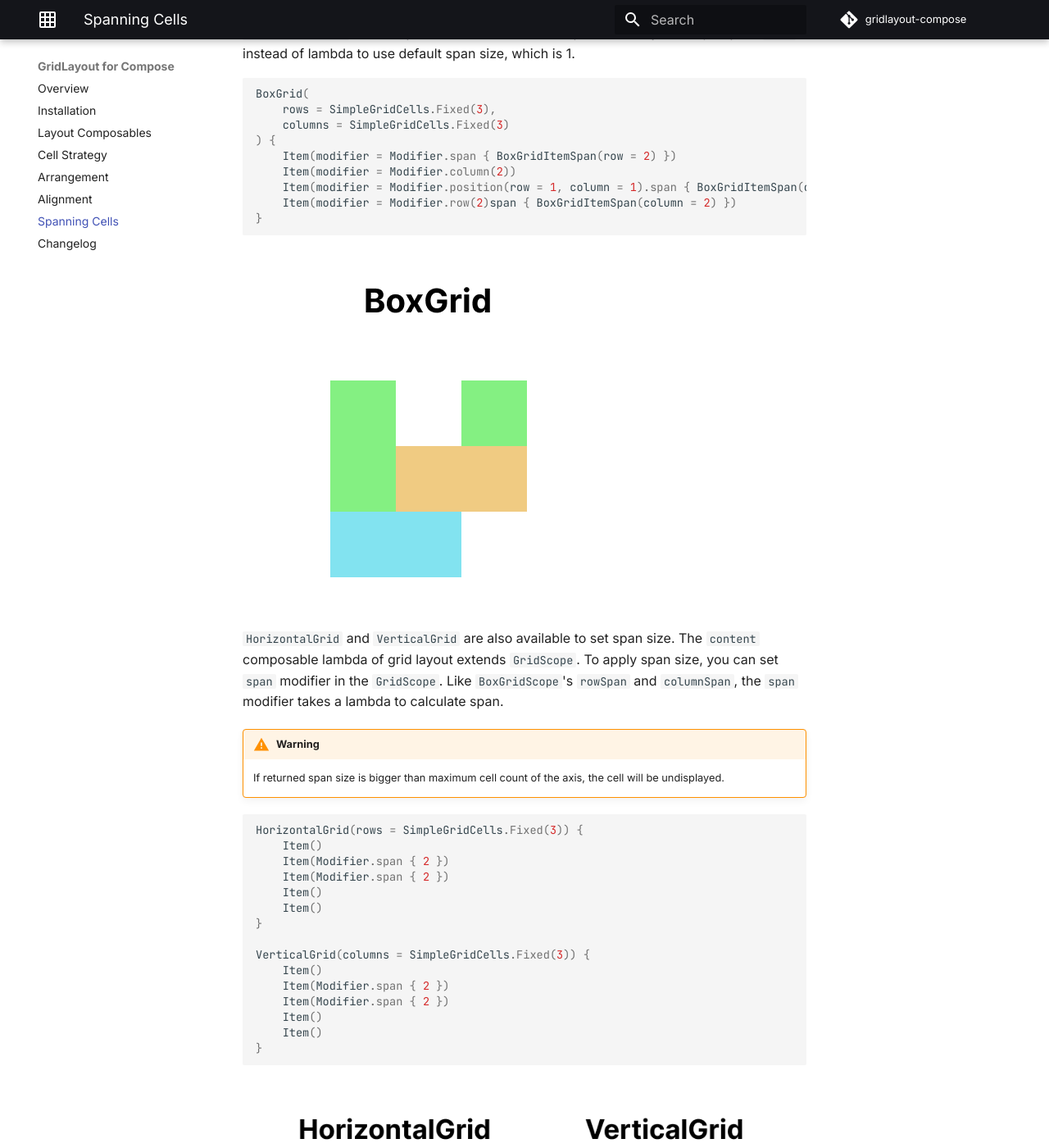
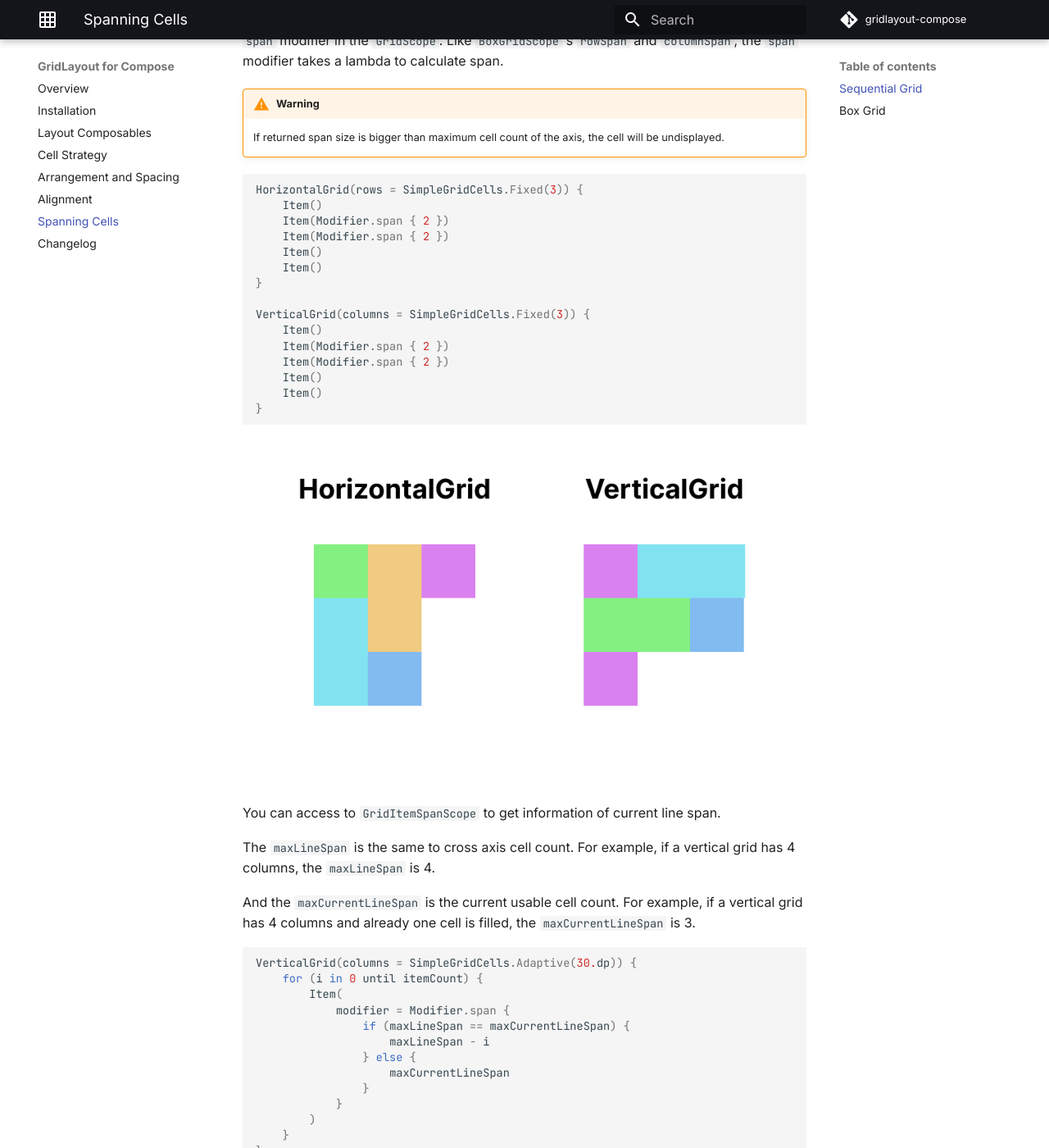
Before and after one commit to cheonjaeung/gridlayout-compose, an MkDocs documentation site: the page built from docs/span.md, in a window 1280 px wide and 1400 px high, scrolled down 245 px. Shown: the whole window at 82% size. Built offline with MkDocs 1.6.1 and Material for MkDocs 9.7.7, drawn with Linux system fonts in a browser that asks for light colours; comment, search, counter and statistics services are not loaded; some of the changed text lies outside the part shown.

Commit message:
Update docs

````diff
--- a/docs/layout-composables.md
+++ b/docs/layout-composables.md
@@ -32,8 +32,8 @@ BoxGrid(
 ```
 
 !!! note
-    You can see `rows` and `columns` parameter for `HorizontalGrid` and `VerticalGrid`.
-    This parameter is required parameter for grid layout.
+    You can see `rows` and `columns` parameter for `BoxGrid`.
+    This parameters are required parameter for grid layout.
     For details, see [cell strategy](./cell-strategy.md) section.
 
 ## Sequential Grid
--- a/docs/span.md
+++ b/docs/span.md
@@ -1,25 +1,6 @@
 # Spanning Cells
 
-The `content` composable lambda of grid layout extends `BoxGridScope`.
-In the `BoxGridScope`, you can use `rowSpan` and `columnSpan` modifier to set span size of cell.
-
-The `span` modifiers take a lambda to calculate spans.
-The lambda returns a `BoxGridItemSpan` which represents row and column span size.
-Or you can just pass `null` instead of lambda to use default span size, which is 1.
-
-```kotlin
-BoxGrid(
-    rows = SimpleGridCells.Fixed(3),
-    columns = SimpleGridCells.Fixed(3)
-) {
-    Item(modifier = Modifier.span { BoxGridItemSpan(row = 2) })
-    Item(modifier = Modifier.column(2))
-    Item(modifier = Modifier.position(row = 1, column = 1).span { BoxGridItemSpan(column = 2) })
-    Item(modifier = Modifier.row(2)span { BoxGridItemSpan(column = 2) })
-}
-```
-
-![span-graphics1](images/span-graphics.png)
+## Sequential Grid
 
 `HorizontalGrid` and `VerticalGrid` are also available to set span size.
 The `content` composable lambda of grid layout extends `GridScope`.
@@ -49,28 +30,82 @@ VerticalGrid(columns = SimpleGridCells.Fixed(3)) {
 
 ![span-graphics2](images/span-graphics2.png)
 
-The scope of lambda parameter is called `GridItemSpanScope`.
-In the `GridItemSpanScope`, you can access to information of current line via `maxLineSpan` and `maxCurrentLineSpan`.
+You can access to `GridItemSpanScope` to get information of current line span.
 
-`maxLineSpan` is the same to cross axis cell count.
-If a vertical grid has 4 columns, the `maxLineSpan` is 4.
+The `maxLineSpan` is the same to cross axis cell count.
+For example, if a vertical grid has 4 columns, the `maxLineSpan` is 4.
 
-`maxCurrentLineSpan` is current usable cell count.
-If a vertical grid has 4 columns and already one cell is filled, the `maxCurrentLineSpan` is 3.
-
-The following code is an example of the span calculation with span information.
+And the `maxCurrentLineSpan` is the current usable cell count.
+For example, if a vertical grid has 4 columns and already one cell is filled, the `maxCurrentLineSpan` is 3.
 
 ```kotlin
 VerticalGrid(columns = SimpleGridCells.Adaptive(30.dp)) {
-    for (i in 0 until itemCount)
-    Item(
-        modifier = Modifier.span {
-            if (maxLineSpan == maxCurrentLineSpan) {
-                maxLineSpan - i
-            } else {
-                maxCurrentLineSpan
+    for (i in 0 until itemCount) {
+        Item(
+            modifier = Modifier.span {
+                if (maxLineSpan == maxCurrentLineSpan) {
+                    maxLineSpan - i
+                } else {
+                    maxCurrentLineSpan
+                }
             }
-        }
-    )
+        )
+    }
 }
 ```
+
+## Box Grid
+
+The `content` composable lambda of grid layout extends `BoxGridScope`.
+In the `BoxGridScope`, you can use `rowSpan` and `columnSpan` modifier to set span size of cell.
+
+The `span` modifiers take a lambda to calculate spans.
+The lambda returns a `BoxGridItemSpan` which represents row and column span size.
+Or you can just pass `null` instead of lambda to use default span size, which is 1.
+
+```kotlin
+BoxGrid(
+    rows = SimpleGridCells.Fixed(3),
+    columns = SimpleGridCells.Fixed(3)
+) {
+    Item(modifier = Modifier.span { BoxGridItemSpan(row = 2) })
+    Item(modifier = Modifier.column(2))
+    Item(modifier = Modifier.position(row = 1, column = 1).span { BoxGridItemSpan(column = 2) })
+    Item(modifier = Modifier.row(2)span { BoxGridItemSpan(column = 2) })
+}
+```
+
+![span-graphics1](images/span-graphics.png)
+
+You can access to `BoxGridItemSpanScope` to get information of current row or column span.
+
+The `maxRowSpan` and the `maxColumnSpan` is the same to cell count.
+And the `maxCurrentRowSpan` and the `maxCurrentColumnSpan` is the current usable cell count.
+
+```kotlin
+BoxGrid(
+    rows = SimpleGridCells.Adaptive(30.dp),
+    columns = SimpleGridCells.Adaptive(30.dp)
+) {
+    for (i in 0 until itemCount) {
+        Item(
+            modifier = Modifier.span {
+                val rowSpan = if (maxRowSpan == maxCurrentRowSpan) {
+                    maxRowSpan - i
+                } else {
+                    maxCurrentRowSpan
+                }
+                val columnSpan = if (maxColumnSpan == maxCurrentColumnSpan) {
+                    maxColumnSpan - i
+                } else {
+                    maxCurrentColumnSpan
+                }
+                BoxGridItemSpan(
+                    row = rowSpan,
+                    column = columnSpan
+                )
+            }
+        )
+    }
+}
+```
--- a/mkdocs.yml
+++ b/mkdocs.yml
@@ -36,7 +36,7 @@ nav:
   - 'Installation': installation.md
   - 'Layout Composables': layout-composables.md
   - 'Cell Strategy': cell-strategy.md
-  - 'Arrangement': arrangement.md
+  - 'Arrangement and Spacing': arrangement-and-spacing.md
   - 'Alignment': alignment.md
   - 'Spanning Cells': span.md
   - 'Changelog': 'https://github.com/cheonjaeung/gridlayout-compose/blob/main/CHANGELOG.md'
````
Also changed, not shown: docs/alignment.md (+3 -4 lines), docs/arrangement-and-spacing.md (renamed from docs/arrangement.md, +4 -2 lines), docs/cell-strategy.md (+1 -0 lines).
